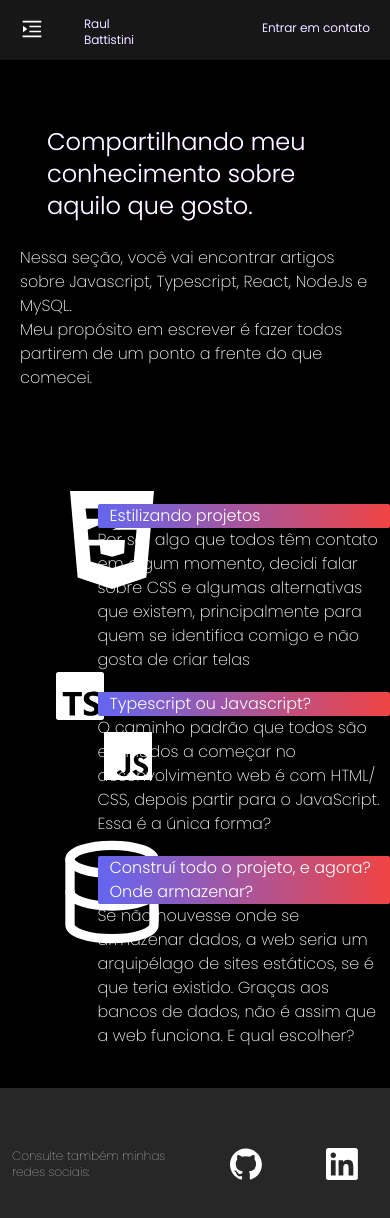
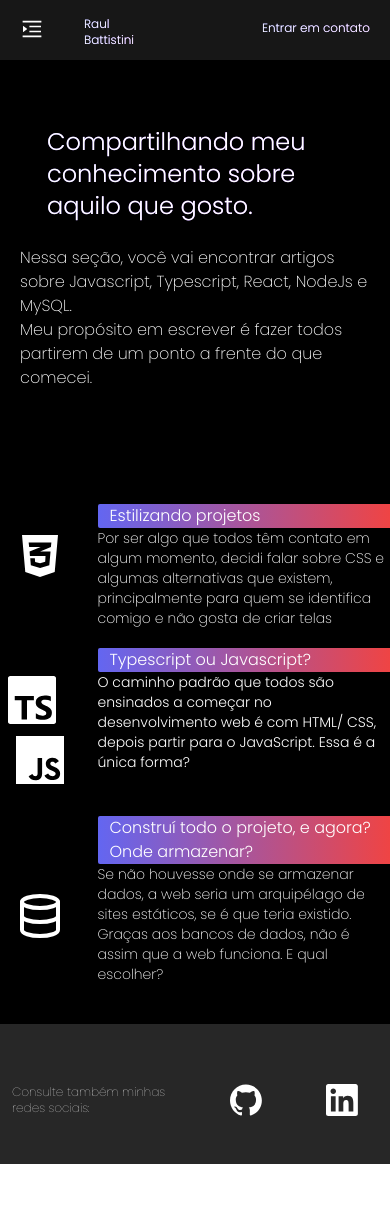
Before and after one commit to raulbattistini/portfolio, a React (Vite) app: page /blog in a window 390 px wide. Shown: the top 1218 px of the page. After the commit the page ends 1164 px from the top, so only its background shows below. Built offline with nearby package versions, Linux system fonts and the light colour scheme.

Commit message:
upd: responsive blog page

```diff
--- a/src/pages/Blog/index.tsx
+++ b/src/pages/Blog/index.tsx
@@ -29,8 +29,8 @@ export const Blog = () => {
       </div>
       <div className="pt-10 ">
         <Grid container className="pb-10">
-          <Grid item xs={3}>
-            <FaCss3Alt className="w-40 h-28 object-cover ml-8 rounded-md mb-3 relative text-white" />
+          <Grid item xs={3} className="tablet:pt-10  phone:pt-12">
+            <FaCss3Alt className="w-40 h-28 object-cover ml-8 rounded-md mb-3 relative text-white tablet:w-28 tablet:h-16 phone:w-28 phone:h-16 pocket:w-20 pocket:h-12 tablet:ml-0 phone:ml-0 pocket:ml-0 pocket:mt-12" />
           </Grid>
           <Grid item xs={9}>
             <div className="text-white flex flex-col justify-between pt-5 relative ">
@@ -38,11 +38,11 @@ export const Blog = () => {
                 to="https://raulbattistini.hashnode.dev/series/css-options"
                 className="font-thin"
               >
-                <h4 className="text-white flex flex-col justify-between font-light bg-gradient-to-r from-indigo-500 to-red-500 pl-3 rounded-sm hover:text-yellow-500">
+                <h4 className="text-white flex flex-col justify-between font-light bg-gradient-to-r from-indigo-500 to-red-500 pl-3 rounded-l-sm hover:text-yellow-500">
                   Estilizando projetos
                 </h4>
               </Link>
-              <span className="font-extralight">
+              <span className="font-extralight pocket:text-sm">
                 Por ser algo que todos têm contato em algum momento, decidi
                 falar sobre CSS e algumas alternativas que existem,
                 principalmente para quem se identifica comigo e não gosta de
@@ -50,9 +50,9 @@ export const Blog = () => {
               </span>
             </div>
           </Grid>
-          <Grid item xs={3}>
-            <SiTypescript className="justify-center flex w-16 h-12 object-cover ml-12 mb-3 relative text-white" />
-            <SiJavascript className="w-16 h-12 object-cover mb-3 text-white rounded-lg ml-24" />
+          <Grid item xs={3} className="pt-5 pocket:pt-12">
+            <SiTypescript className="justify-center flex w-16 h-12 object-cover ml-12 mb-3 relative text-white tablet:text-lg phone:text-lg pocket:text-lg tablet:ml-3 phone:ml-3 pocket:ml-0" />
+            <SiJavascript className="w-16 h-12 object-cover mb-3 text-white rounded-lg ml-24 tablet:text-lg phone:text-lg pocket:text-lg tablet:ml-8 phone:ml-8 pocket:ml-2" />
           </Grid>
           <Grid item xs={9}>
             <div className="text-white flex flex-col justify-between pt-5 relative">
@@ -60,19 +60,19 @@ export const Blog = () => {
                 to="https://raulbattistini.hashnode.dev/series/typescript-javascript"
                 className="font-thin"
               >
-                <h4 className="text-white flex flex-col justify-between font-light bg-gradient-to-r from-indigo-500 to-red-500 pl-3 rounded-sm hover:text-yellow-500">
+                <h4 className="text-white flex flex-col justify-between font-light bg-gradient-to-r from-indigo-500 to-red-500 pl-3 rounded-l-sm hover:text-yellow-500">
                   Typescript ou Javascript?
                 </h4>{" "}
               </Link>
-              <span className="font-extralight">
+              <span className="font-extraligh pocket:text-sm">
                 O caminho padrão que todos são ensinados a começar no
                 desenvolvimento web é com HTML/ CSS, depois partir para o
                 JavaScript. Essa é a única forma?
               </span>
             </div>
           </Grid>
-          <Grid item xs={3}>
-            <FiDatabase className="w-40 h-28 object-cover ml-8 rounded-md mb-3 relative text-white" />
+          <Grid item xs={3} className="tablet:pt-10 phone:pt-12">
+            <FiDatabase  className="w-40 h-28 object-cover ml-8 rounded-md mb-3 relative text-white tablet:w-28 tablet:h-16 phone:w-28 phone:h-16 pocket:w-20 pocket:h-12 tablet:ml-0 phone:ml-0 pocket:ml-0 pocket:mt-24" />
           </Grid>
           <Grid item xs={9}>
             <div className="text-white flex flex-col justify-between pt-5 relative">
@@ -80,11 +80,11 @@ export const Blog = () => {
                 to="https://raulbattistini.hashnode.dev/series/databases"
                 className="font-thin"
               >
-                <h4 className="text-white flex flex-col justify-between font-light bg-gradient-to-r from-indigo-500 to-red-500 pl-3 rounded-sm hover:text-yellow-500">
+                <h4 className="text-white flex flex-col justify-between font-light bg-gradient-to-r from-indigo-500 to-red-500 pl-3 rounded-l-sm hover:text-yellow-500">
                   Construí todo o projeto, e agora? Onde armazenar?
                 </h4>
               </Link>
-              <span className="font-extralight">
+              <span className="font-extralight pocket:text-sm">
                 Se não houvesse onde se armazenar dados, a web seria um
                 arquipélago de sites estáticos, se é que teria existido. Graças
                 aos bancos de dados, não é assim que a web funciona. E qual
```
